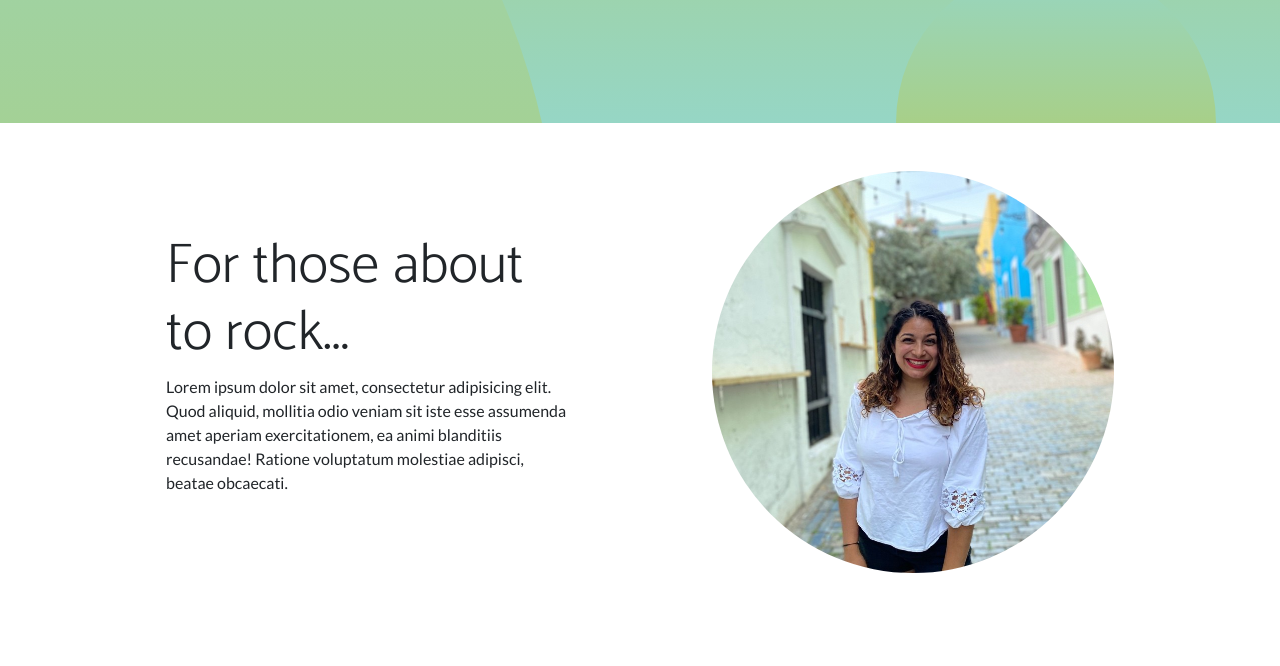
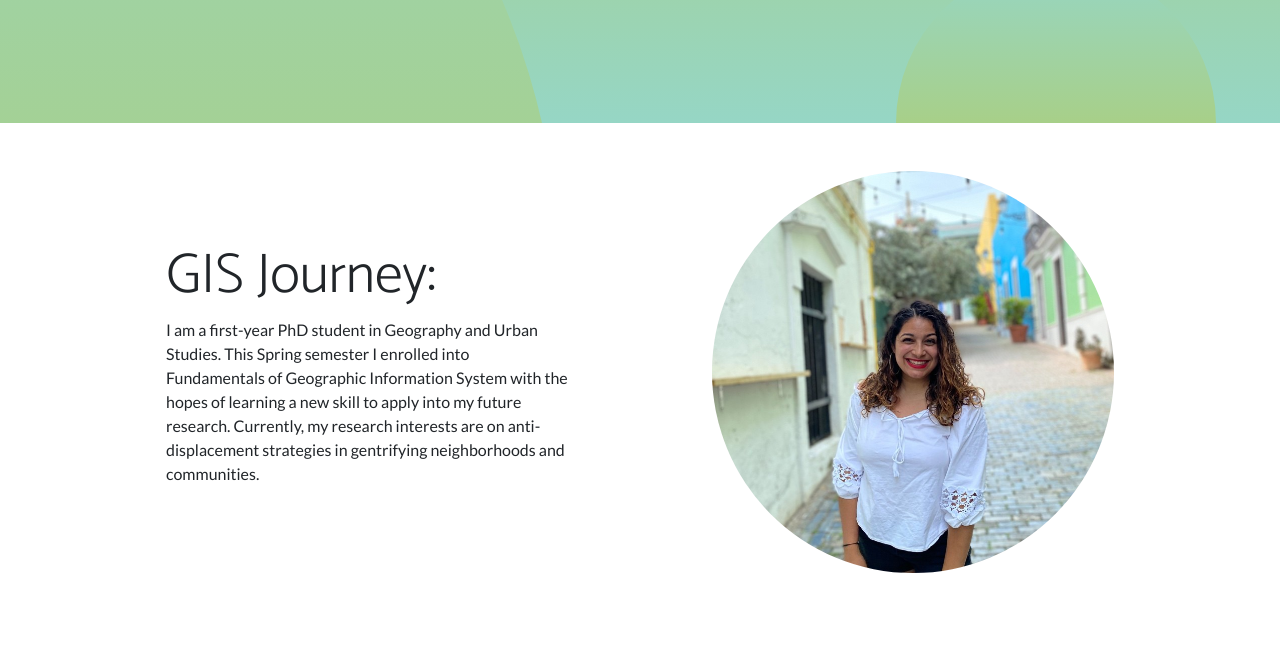
Before and after one commit to jasminvg/jasminvg, a plain HTML site: page index.html in a window 1280 px wide. Shown: the part 583-1249 px from the top of the page. Drawn offline with nearby package versions, Linux system fonts and the light colour scheme.

Commit message:
Update index.html

```diff
--- a/index.html
+++ b/index.html
@@ -51,8 +51,8 @@ t<!DOCTYPE html>
                     </div>
                     <div class="col-lg-6 order-lg-1">
                         <div class="p-5">
-                            <h2 class="display-4">For those about to rock...</h2>
-                            <p>Lorem ipsum dolor sit amet, consectetur adipisicing elit. Quod aliquid, mollitia odio veniam sit iste esse assumenda amet aperiam exercitationem, ea animi blanditiis recusandae! Ratione voluptatum molestiae adipisci, beatae obcaecati.</p>
+                            <h2 class="display-4">GIS Journey:</h2>
+                            <p>I am a first-year PhD student in Geography and Urban Studies. This Spring semester I enrolled into Fundamentals of Geographic Information System with the hopes of learning a new skill to apply into my future research. Currently, my research interests are on anti-displacement strategies in gentrifying neighborhoods and communities.</p>
                         </div>
                     </div>
                 </div>
```
